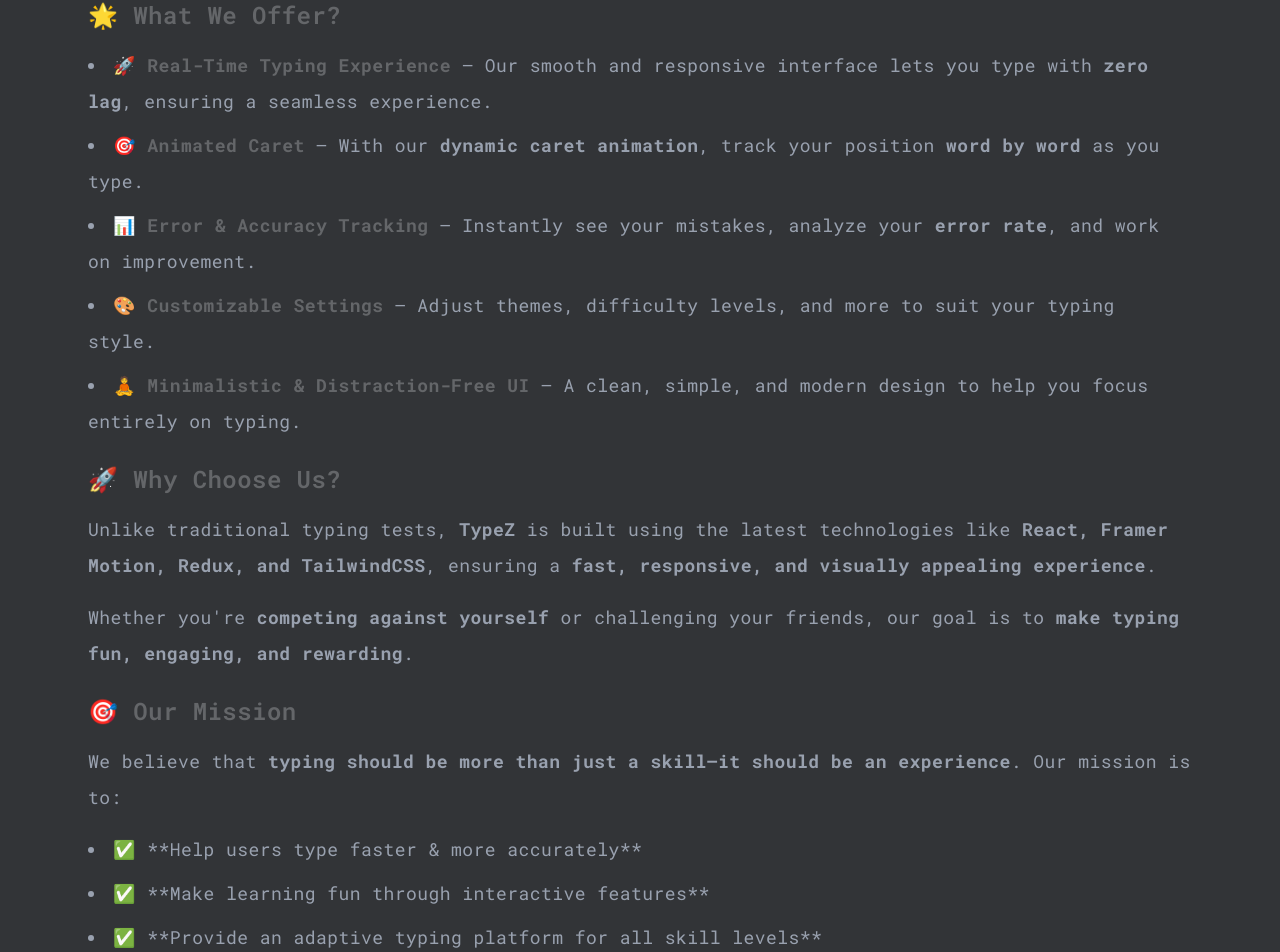
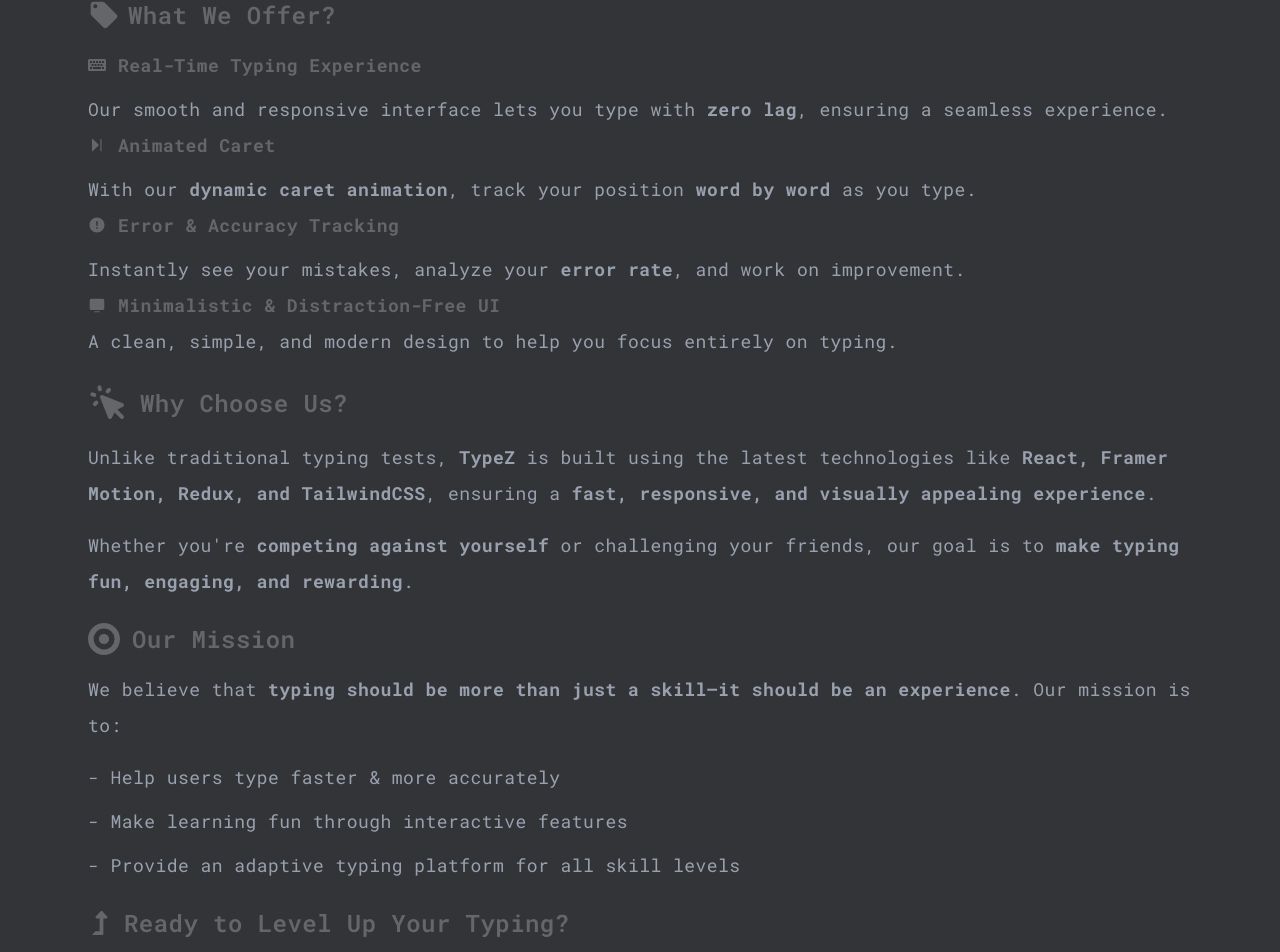
Before and after one commit to Chandankrswain/TypeZ, a React (Vite) app: page /info in a window 1280 px wide. Shown: the part 337-1289 px from the top of the page. Built offline with nearby package versions, Linux system fonts and the light colour scheme; what random-words would draw is missing.

Commit message:
completed the Project

```diff
--- a/src/pages/info-page/info-page.tsx
+++ b/src/pages/info-page/info-page.tsx
@@ -1,5 +1,10 @@
 import { useNavigate } from "react-router-dom";
 import { Footer, Navbar } from "../../components";
+import { MdError, MdLocalOffer } from "react-icons/md";
+import { FaKeyboard, FaLevelUpAlt } from "react-icons/fa";
+import { PiCaretLineRightFill, PiMonitorFill } from "react-icons/pi";
+import { SiTarget } from "react-icons/si";
+import { HiCursorClick } from "react-icons/hi";
 
 export const InfoPage = () => {
   const navigate = useNavigate();
@@ -24,46 +29,39 @@
           high WPM scores, our platform is built just for you!
         </p>
 
-        <h2 className="text-2xl font-semibold mt-6 mb-4 text-[#646669]">
-          🌟 What We Offer?
+        <h2 className="text-2xl flex items-center font-semibold mt-6 mb-4 text-[#646669]">
+          <MdLocalOffer className="mr-2 w-8 h-8" /> What We Offer?
         </h2>
+
         <ul className="list-disc list-inside space-y-2">
-          <li>
-            <strong className="text-[#646669]">
-              🚀 Real-Time Typing Experience
+          <strong className="text-[#646669] flex items-center">
+            <FaKeyboard className="mr-3" /> Real-Time Typing Experience
           </strong>{" "}
-            – Our smooth and responsive interface lets you type with{" "}
+          Our smooth and responsive interface lets you type with{" "}
           <strong>zero lag</strong>, ensuring a seamless experience.
-          </li>
-          <li>
-            <strong className="text-[#646669]">🎯 Animated Caret</strong> – With
-            our
+          <strong className="text-[#646669] flex items-center ">
+            <PiCaretLineRightFill className="mr-3" />
+            Animated Caret
+          </strong>{" "}
+          With our
           <strong> dynamic caret animation</strong>, track your position{" "}
           <strong>word by word</strong> as you type.
-          </li>
-          <li>
-            <strong className="text-[#646669]">
-              📊 Error & Accuracy Tracking
+          <strong className="text-[#646669] flex items-center">
+            <MdError className="mr-3" /> Error & Accuracy Tracking
           </strong>{" "}
-            – Instantly see your mistakes, analyze your{" "}
-            <strong>error rate</strong>, and work on improvement.
-          </li>
-          <li>
-            <strong className="text-[#646669]">🎨 Customizable Settings</strong>{" "}
-            – Adjust themes, difficulty levels, and more to suit your typing
-            style.
-          </li>
-          <li>
-            <strong className="text-[#646669]">
-              🧘 Minimalistic & Distraction-Free UI
+          Instantly see your mistakes, analyze your <strong>error rate</strong>,
+          and work on improvement.
+          <strong className="text-[#646669] flex  items-center">
+            <PiMonitorFill className="mr-3" />
+            Minimalistic & Distraction-Free UI
           </strong>{" "}
-            – A clean, simple, and modern design to help you focus entirely on
+          A clean, simple, and modern design to help you focus entirely on
           typing.
-          </li>
         </ul>
 
-        <h2 className="text-2xl font-semibold mt-6 mb-4 text-[#646669]">
-          🚀 Why Choose Us?
+        <h2 className="text-2xl font-semibold mt-6 mb-4 text-[#646669] flex items-center">
+          <HiCursorClick className="mr-3 w-10 h-10" />
+          Why Choose Us?
         </h2>
         <p className="mb-4">
           Unlike traditional typing tests, <strong>TypeZ</strong> is built using
@@ -78,8 +76,8 @@
           <strong>make typing fun, engaging, and rewarding</strong>.
         </p>
 
-        <h2 className="text-2xl font-semibold mt-6 mb-4 text-[#646669]">
-          🎯 Our Mission
+        <h2 className="text-2xl font-semibold mt-6 mb-4 text-[#646669] flex items-center">
+          <SiTarget className="mr-3 w-8 h-8" /> Our Mission
         </h2>
         <p className="mb-4">
           We believe that{" "}
@@ -89,20 +87,18 @@
           . Our mission is to:
         </p>
         <ul className="list-disc list-inside space-y-2">
-          <li>✅ **Help users type faster & more accurately**</li>
-          <li>✅ **Make learning fun through interactive features**</li>
-          <li>
-            ✅ **Provide an adaptive typing platform for all skill levels**
-          </li>
+          <p>- Help users type faster & more accurately</p>
+          <p>- Make learning fun through interactive features</p>
+          <p>- Provide an adaptive typing platform for all skill levels</p>
         </ul>
 
-        <h2 className="text-2xl font-semibold mt-6 mb-4 text-[#646669]">
-          🔥 Ready to Level Up Your Typing?
+        <h2 className="text-2xl font-semibold mt-6 mb-4 text-[#646669] flex items-center">
+          <FaLevelUpAlt className=" mr-3" /> Ready to Level Up Your Typing?
         </h2>
         <p>
           Start your journey today and experience{" "}
           <strong>the future of typing practice</strong> with{" "}
-          <strong>TypeZ</strong>! 🚀
+          <strong>TypeZ</strong>!
         </p>
       </div>
       <Footer />
```
Lines whose indentation alone changed are shown as unchanged.
